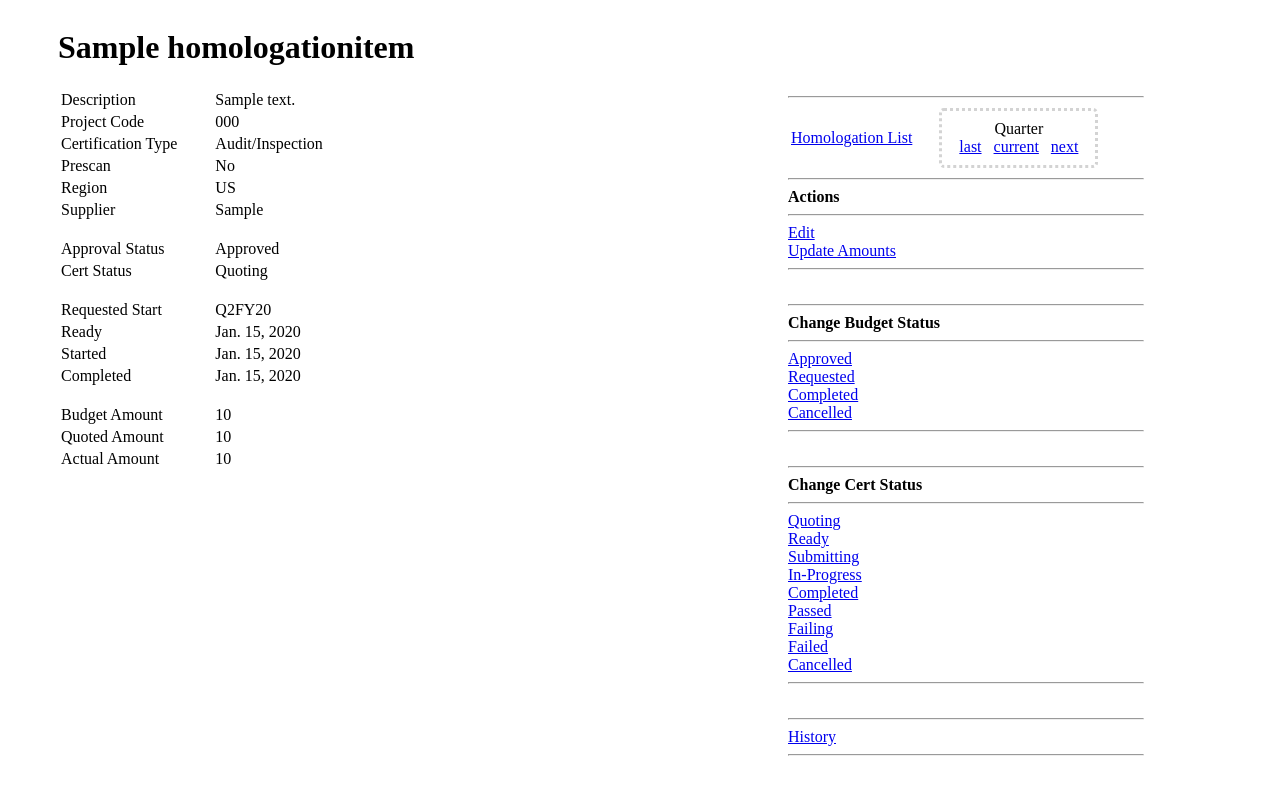
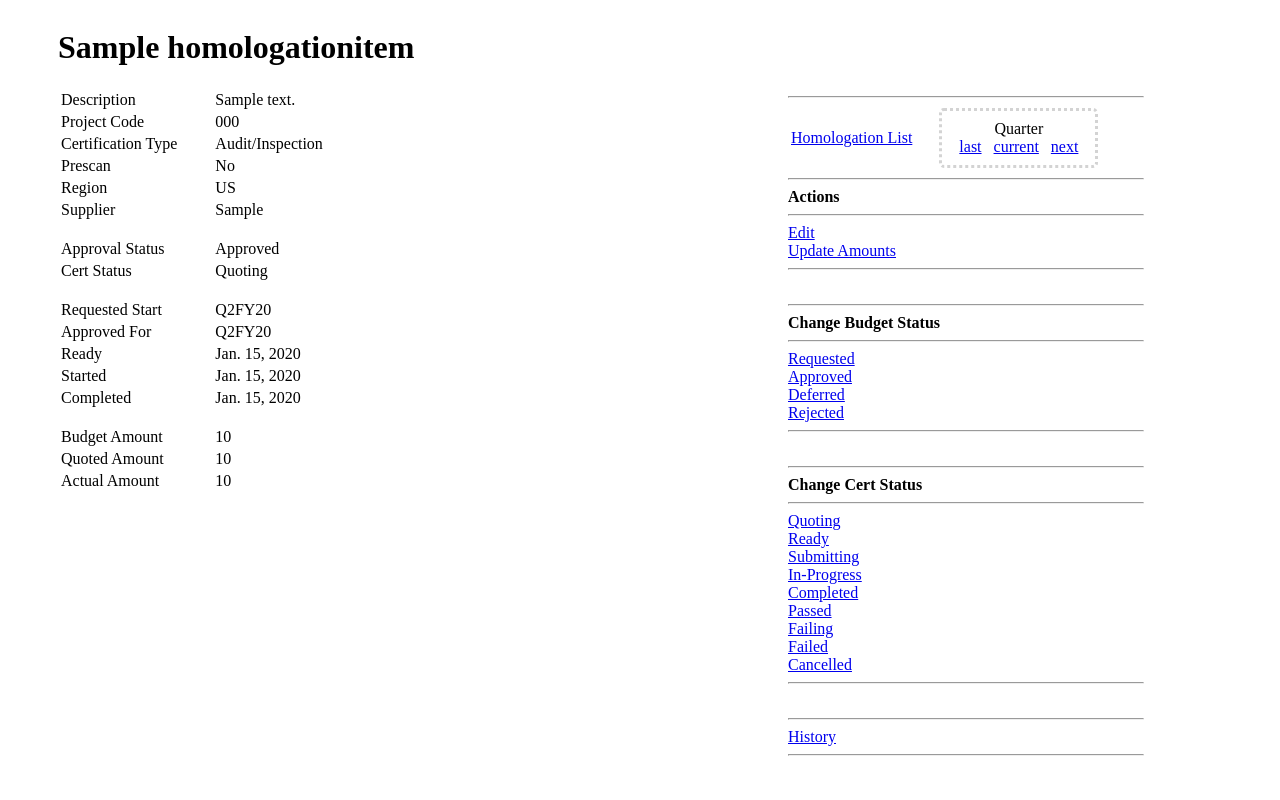
Before and after one commit to jjbaumert/homologation, a Django app: page /budget/1 in a window 1280 px wide. Run offline with Django 3.2, Linux system fonts and the light colour scheme; tables that the repository leaves empty hold one stand-in row (values such as "Sample post"); parts of the project's set-up code (start-up, migrations or seed data) failed here and were passed over.

Commit message:
Reduce the overlap between certification and budget approval statuses. Added the datef filter

```diff
--- a/templates/budget/homologation_item_detail.html
+++ b/templates/budget/homologation_item_detail.html
@@ -1,6 +1,7 @@
 {% extends "budget/navbase.html" %}
 
 {% load fyq %}
+{% load datef %}
 {% load currency %}
 
 {% block header %}{{ item.name }}{% endblock %}
@@ -17,9 +18,10 @@
 	<tr><td>Cert Status</td><td></td><td>{{ item_status.certification_status }}</td></tr>
 	<tr height="15"></tr>
 	<tr><td>Requested Start</td><td></td><td>{{ item_status.requested_start|fyq }}</td></tr>
-	<tr><td>Ready</td><td></td><td>{{ item_status.ready }}</td></tr>
-	<tr><td>Started</td><td></td><td>{{ item_status.started }}</td></tr>
-	<tr><td>Completed</td><td></td><td>{{ item_status.completed }}</td></tr>
+	<tr><td>Approved For</td><td></td><td>{{ item_status.approved_for|fyq }}</td></tr>
+	<tr><td>Ready</td><td></td><td>{{ item_status.ready|datef }}</td></tr>
+	<tr><td>Started</td><td></td><td>{{ item_status.started|datef }}</td></tr>
+	<tr><td>Completed</td><td></td><td>{{ item_status.completed|datef }}</td></tr>
 	<tr height="15"></tr>
 	<tr><td>Budget Amount</td><td></td><td>{{ item_status.budget_amount|currency }}</td></tr>
 	<tr><td>Quoted Amount</td><td></td><td>{{ item_status.quoted_amount|currency }}</td></tr>
@@ -48,10 +50,10 @@
 	<hr>
 	<strong>Change Budget Status</strong>
 	<hr>
-	<a href="/budget/{{ item.id }}/approve">Approved</a><br>
 	<a href="/budget/{{ item.id }}/requested">Requested</a><br>
-	<a href="/budget/{{ item.id }}/complete">Completed</a><br>
-	<a href="/budget/{{ item.id }}/cancel">Cancelled</a><br>
+	<a href="/budget/{{ item.id }}/approved">Approved</a><br>
+	<a href="/budget/{{ item.id }}/deferred">Deferred</a><br>
+	<a href="/budget/{{ item.id }}/rejected">Rejected</a><br>
 	<hr><br>
 	<hr>
 	<strong>Change Cert Status</strong>
```
